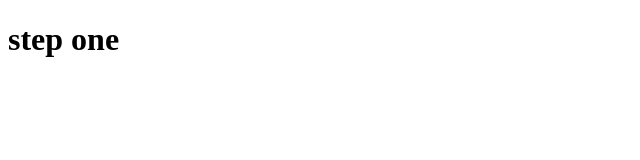
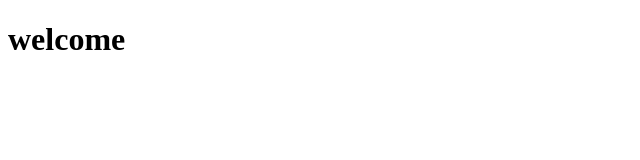
Before and after one commit to adeer815/client, a plain HTML site: page index.html in a window 1280 px wide. Shown: the full height of the page, 0-640 px from the left. Drawn offline with Linux system fonts and the light colour scheme.

Commit message:
my second commit

```diff
--- a/index.html
+++ b/index.html
@@ -3,6 +3,6 @@
 <head>
 </head>
 <body>
-    <h1>step one</h1>
+    <h1>welcome</h1>
 </body>
 </html>
```
